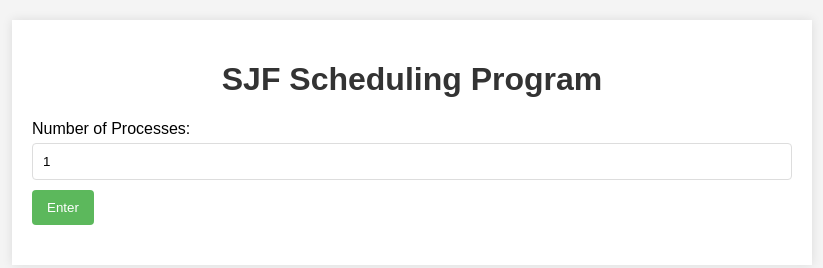
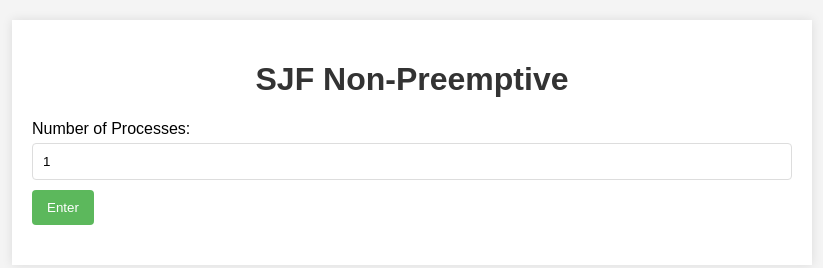
Before and after one commit to LeeDuckHunq/SJF-Doc-Quyen, a plain HTML site: page index.html in a window 1280 px wide. Shown: the whole page, without its empty margins (228-1051 px from the left). Drawn offline with Linux system fonts and the light colour scheme.

Commit message:
index.html

```diff
--- a/index.html
+++ b/index.html
@@ -8,7 +8,7 @@
 </head>
 <body>
     <div class="container">
-        <h1>SJF Scheduling Program</h1>
+        <h1>SJF Non-Preemptive</h1>
         <div class="input-section">
             <label for="numProcesses">Number of Processes:</label>
             <input type="number" id="numProcesses" min="1" value="1">
```
